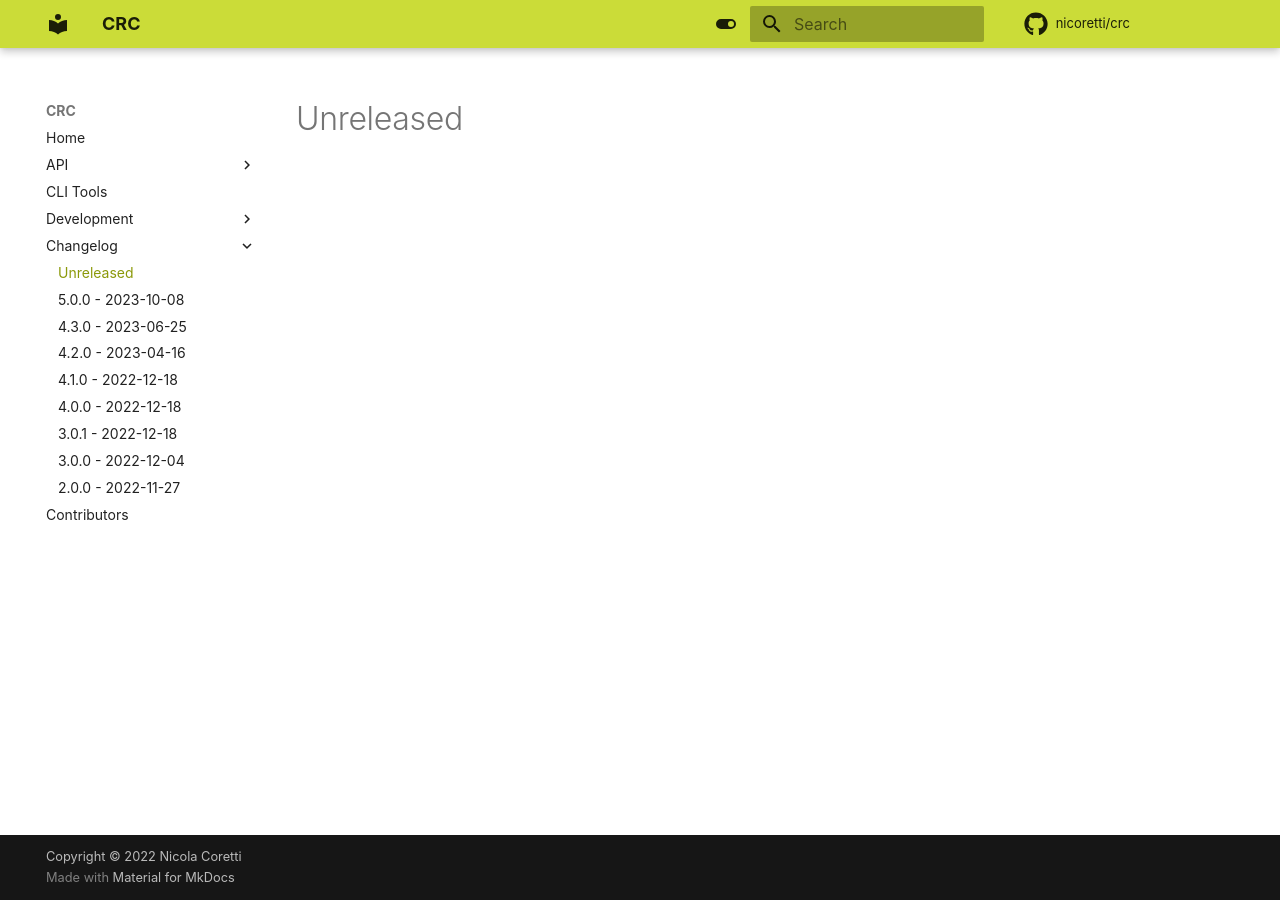
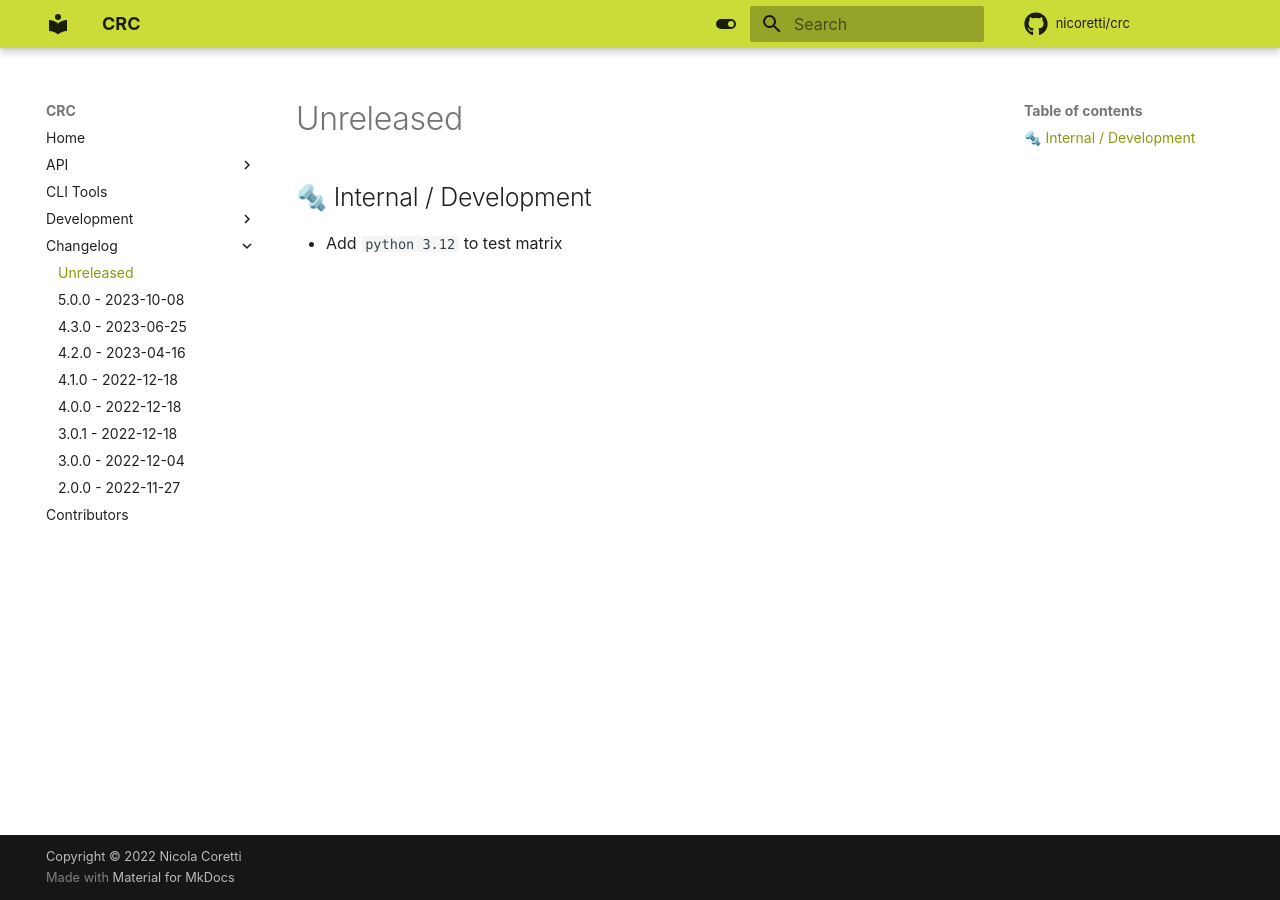
Before and after one commit to Nicoretti/crc, an MkDocs documentation site: the page built from docs/docs/changelog/unreleased.md, in a window 1280 px wide. Built offline with MkDocs 1.6.1 and Material for MkDocs 9.7.7, drawn with Linux system fonts in a browser that asks for light colours; comment, search, counter and statistics services are not loaded.

Commit message:
Add python 3.12 to build matrix

```diff
--- a/docs/docs/changelog/unreleased.md
+++ b/docs/docs/changelog/unreleased.md
@@ -1 +1,4 @@
 # Unreleased
+
+## 🔩  Internal / Development
+* Add `python 3.12` to test matrix
--- a/pyproject.toml
+++ b/pyproject.toml
@@ -1,6 +1,6 @@
 [tool.poetry]
 name = "crc"
-version = "5.0.0"
+version = "5.0.1"
 description = "Library and CLI to calculate and verify all kinds of CRC checksums"
 packages = [
     { include = "crc", from = "src" },
```
Also changed, not shown: 1 other file.
